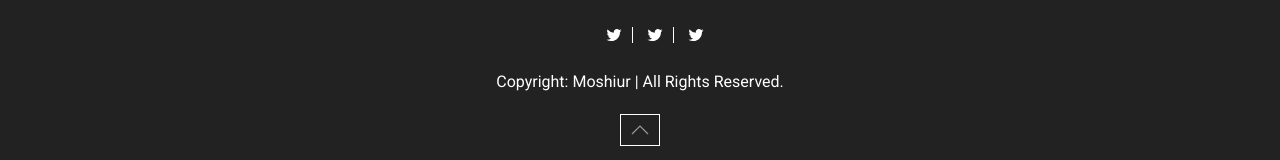
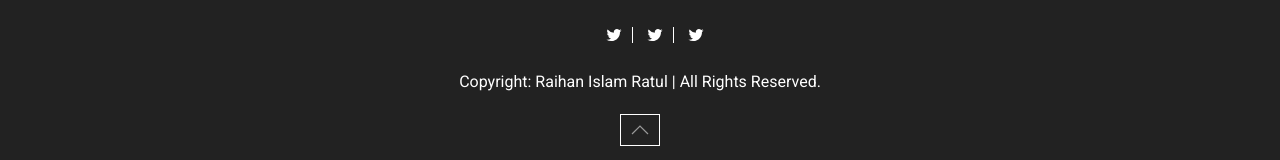
Before and after one commit to raihanratul2/paul-lapkin, a plain HTML site: page index.html in a window 1280 px wide. Shown: the part 5275-5435 px from the top of the page. Drawn offline with nearby package versions, Linux system fonts and the light colour scheme.

Commit message:
Update index.html

```diff
--- a/index.html
+++ b/index.html
@@ -349,7 +349,7 @@
             <a href=""><ion-icon name="logo-twitter"></ion-icon></a>
           </li>
         </ul>
-        <div class="copyright">Copyright: Moshiur | All Rights Reserved.</div>
+        <div class="copyright">Copyright: Raihan Islam Ratul | All Rights Reserved.</div>
         <div class="totop">
           <a href="#" data-uk-totop data-uk-scroll></a>
         </div>
```
